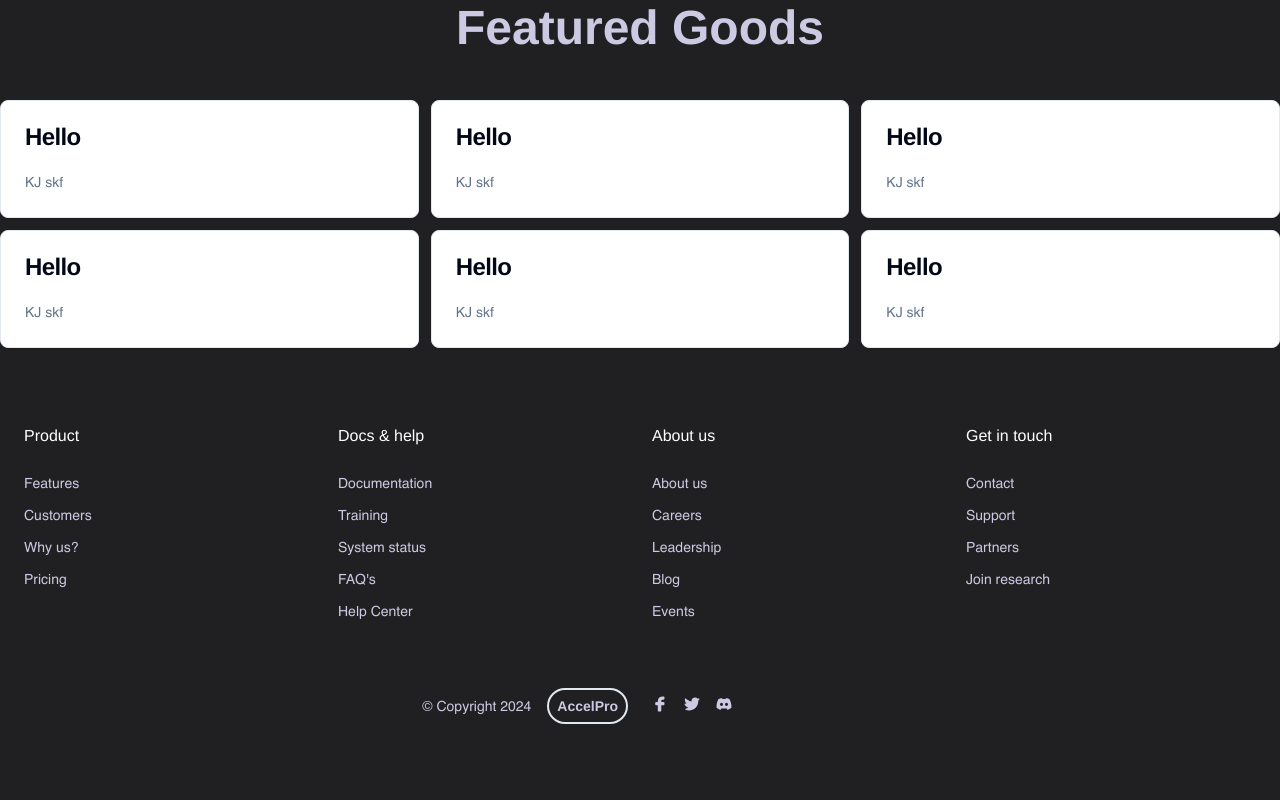
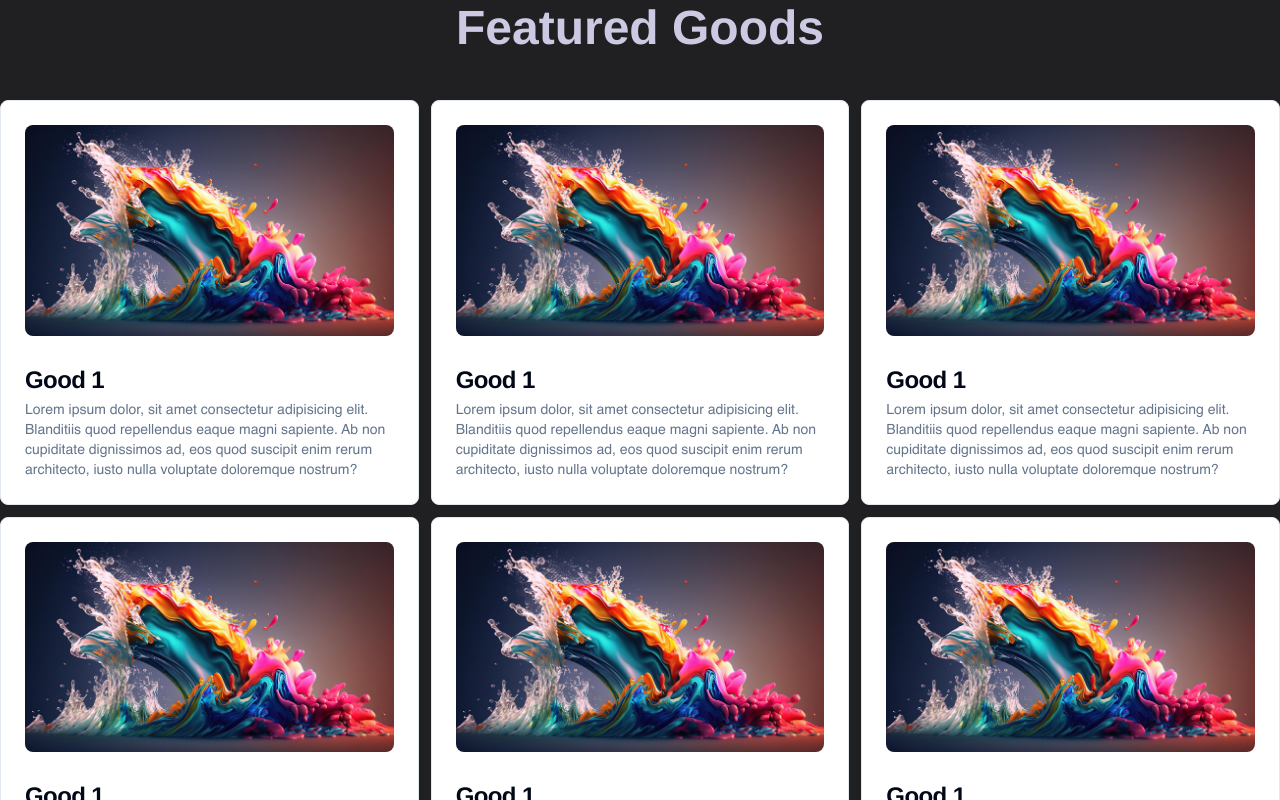
Before and after one commit to coder7475/sports-frontend, a React (Vite) app: page / in a window 1280 px wide. Shown: the part 920-1720 px from the top of the page. Before the commit the page ends 1653 px from the top, so only its background shows below. Built offline with nearby package versions, Linux system fonts and the light colour scheme.

Commit message:
feat: create a basic layout

```diff
--- a/src/components/cards/MyCard.tsx
+++ b/src/components/cards/MyCard.tsx
@@ -9,10 +9,16 @@ const MyCard = () => {
   return (
     <Card>
       <CardHeader>
-        <CardTitle>Hello</CardTitle>
+        <img src="/src/assets/fdgdfg.jpeg" alt="iam" className="rounded-lg" />
       </CardHeader>
       <CardContent>
-        <CardDescription>KJ skf </CardDescription>
+        <CardTitle>Good 1</CardTitle>
+        <CardDescription>
+          Lorem ipsum dolor, sit amet consectetur adipisicing elit. Blanditiis
+          quod repellendus eaque magni sapiente. Ab non cupiditate dignissimos
+          ad, eos quod suscipit enim rerum architecto, iusto nulla voluptate
+          doloremque nostrum?
+        </CardDescription>
       </CardContent>
     </Card>
   );
--- a/src/components/ui/card.tsx
+++ b/src/components/ui/card.tsx
@@ -34,7 +34,7 @@ const CardTitle = forwardRef<
   <h3
     ref={ref}
     className={cn(
-      "text-2xl font-semibold leading-none tracking-tight",
+      "text-2xl font-semibold leading-none tracking-tight my-2",
       className
     )}
     {...props}
@@ -48,7 +48,7 @@ const CardDescription = forwardRef<
 >(({ className, ...props }, ref) => (
   <p
     ref={ref}
-    className={cn("text-sm text-muted-foreground", className)}
+    className={cn("text-sm text-muted-foreground justify-start", className)}
     {...props}
   />
 ));
```
Also changed, not shown: src/assets/fdgdfg.jpeg (added).
